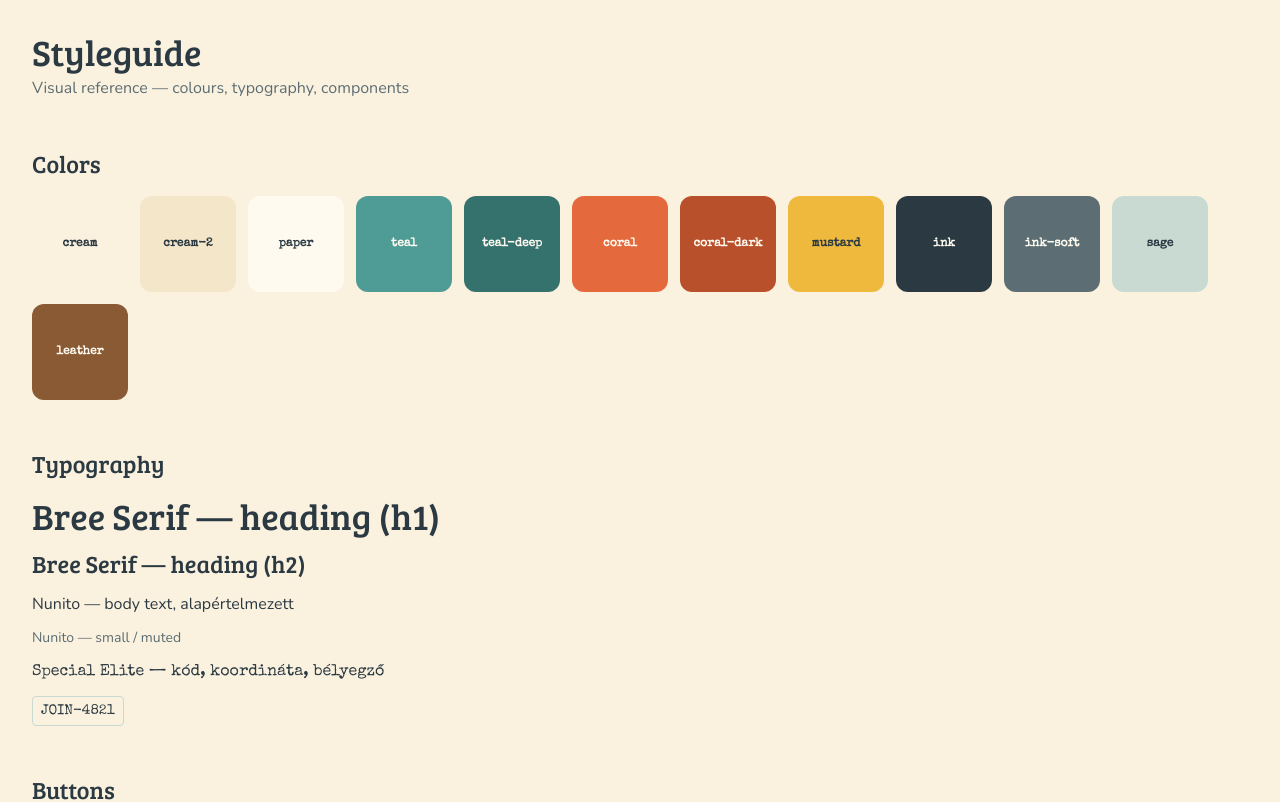
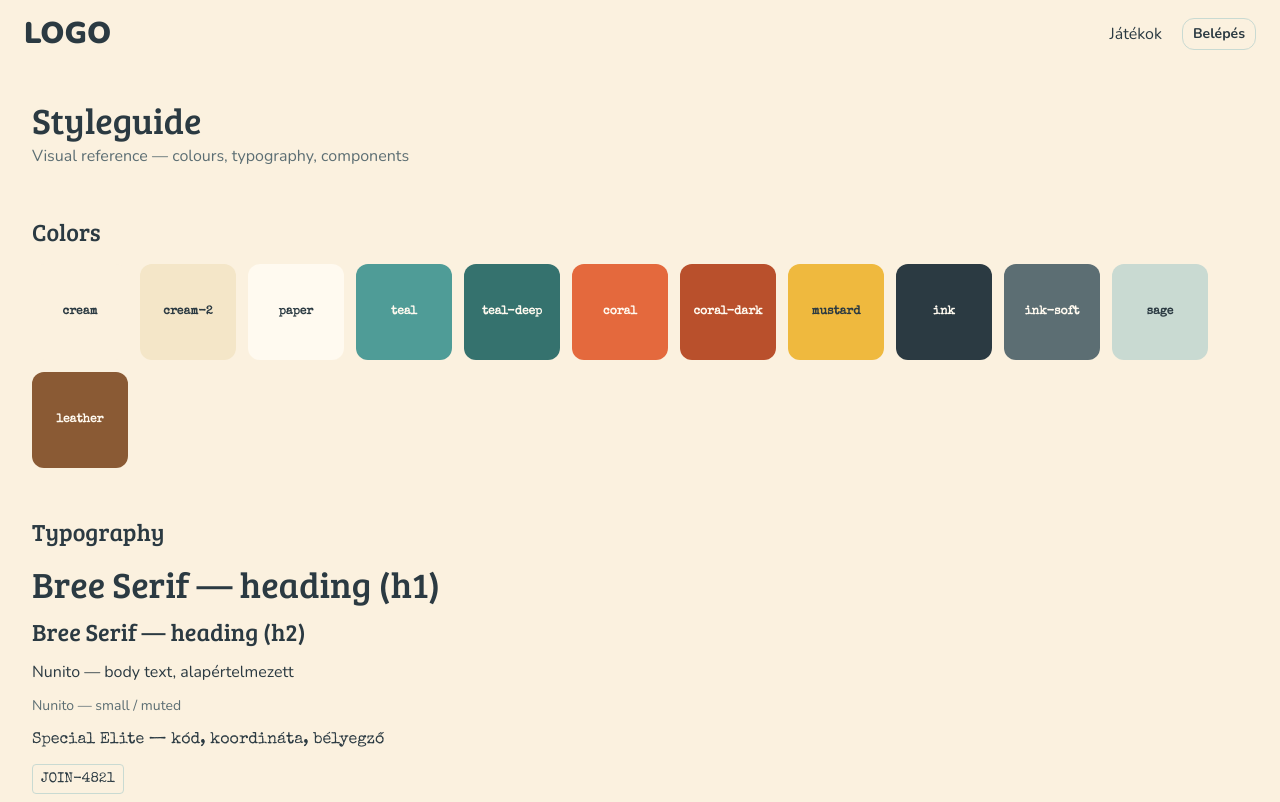
Before and after one commit to zsoltnemesnyik/interactive-detective-game, a Next.js app: page /styleguide in a window 1280 px wide. Shown: the top 802 px of the page. Built offline with nearby package versions, Linux system fonts and the light colour scheme.

Commit message:
feat: navbar component, lib/constants, lib/strings, layout updated

```diff
--- a/src/app/layout.tsx
+++ b/src/app/layout.tsx
@@ -1,6 +1,7 @@
 import type { Metadata } from "next";
 import { Nunito, Bree_Serif, Special_Elite } from "next/font/google";
 import "./globals.css";
+import { Navbar } from "@/components/layout/Navbar";
 
 const nunito = Nunito({
   variable: "--font-nunito",
@@ -20,17 +21,24 @@ const specialElite = Special_Elite({
 });
 
 export const metadata: Metadata = {
-  title: "Create Next App",
-  description: "Generated by create next app",
+  title: "Nyomozós",
+  description: "Interaktív csapatjáték a városban.",
 };
 
-export default function RootLayout({ children }: LayoutProps<"/">) {
+export default function RootLayout({
+  children,
+}: {
+  children: React.ReactNode;
+}) {
   return (
     <html
       lang="hu"
       className={`${nunito.variable} ${breeSerif.variable} ${specialElite.variable} h-full antialiased`}
     >
-      <body className="flex min-h-full flex-col">{children}</body>
+      <body className="flex min-h-full flex-col">
+        <Navbar />
+        {children}
+      </body>
     </html>
   );
 }
--- /dev/null
+++ b/src/components/layout/Navbar.tsx
@@ -0,0 +1,28 @@
+import Link from "next/link";
+import { Button } from "@/components/ui/button";
+import { ROUTES } from "@/lib/constants";
+import { NAV } from "@/lib/strings";
+
+export function Navbar() {
+  return (
+    <header>
+      <nav className="max-w-7xl mx-auto px-6 py-4">
+        <ul className="flex gap-5 justify-between items-center">
+          <li className="grow">
+            <Link href={ROUTES.home} className="text-3xl font-black">LOGO</Link>
+          </li>
+          <li>
+            <Link href={ROUTES.games}>{NAV.games}</Link>
+          </li>
+          <li>
+            <Button variant="outline" render={
+              <Link href={ROUTES.login}>
+                {NAV.login}
+              </Link>
+            } />
+          </li>
+        </ul>
+      </nav>
+    </header>
+  )
+}
--- /dev/null
+++ b/src/lib/constants.ts
@@ -0,0 +1,5 @@
+export const ROUTES = {
+  home: "/",
+  games: "/games",
+  login: "/login",
+} as const;
--- /dev/null
+++ b/src/lib/strings.ts
@@ -0,0 +1,5 @@
+export const NAV = {
+  logo: "Nyomozós",
+  games: "Játékok",
+  login: "Belépés",
+} as const;
```
